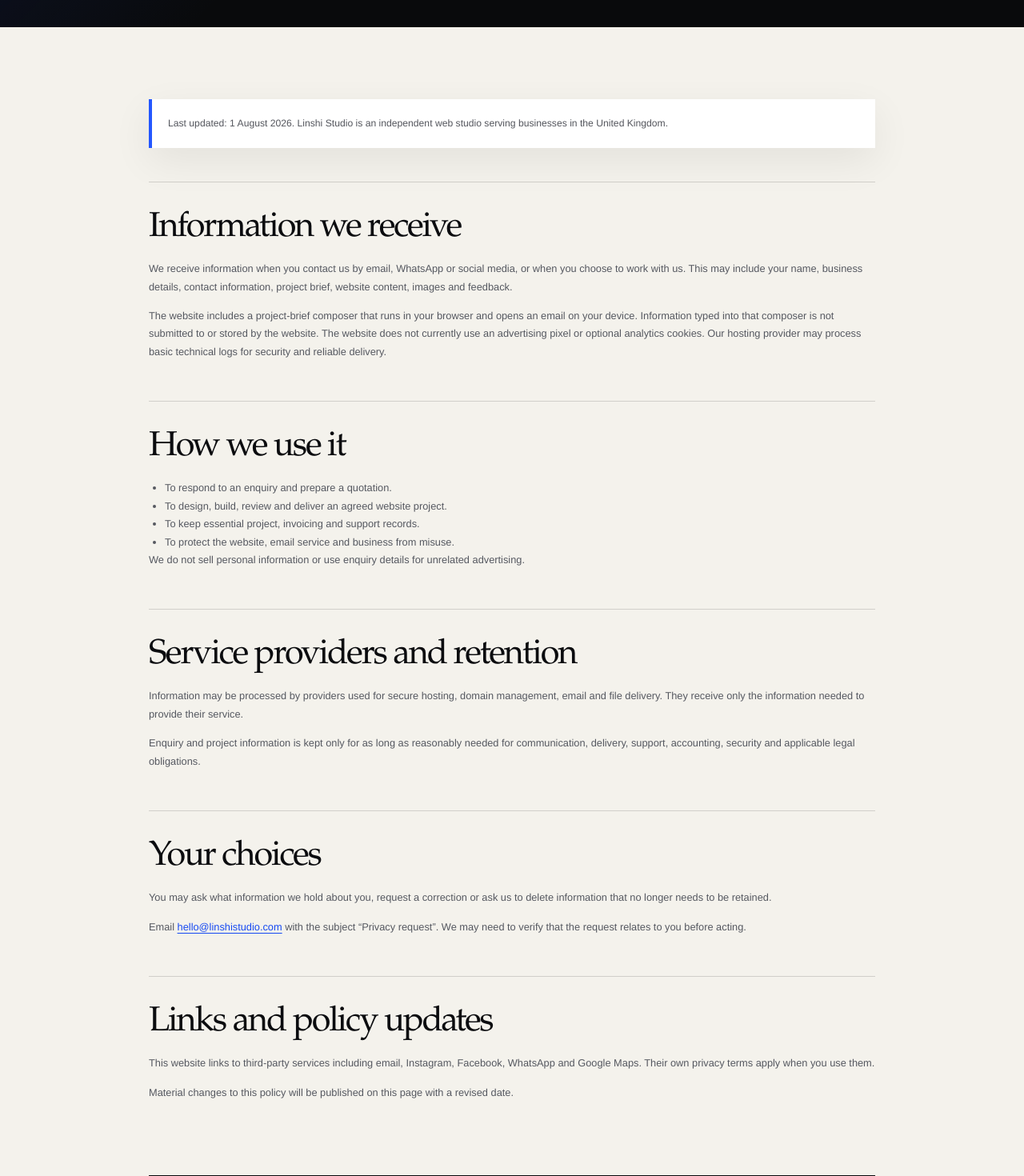
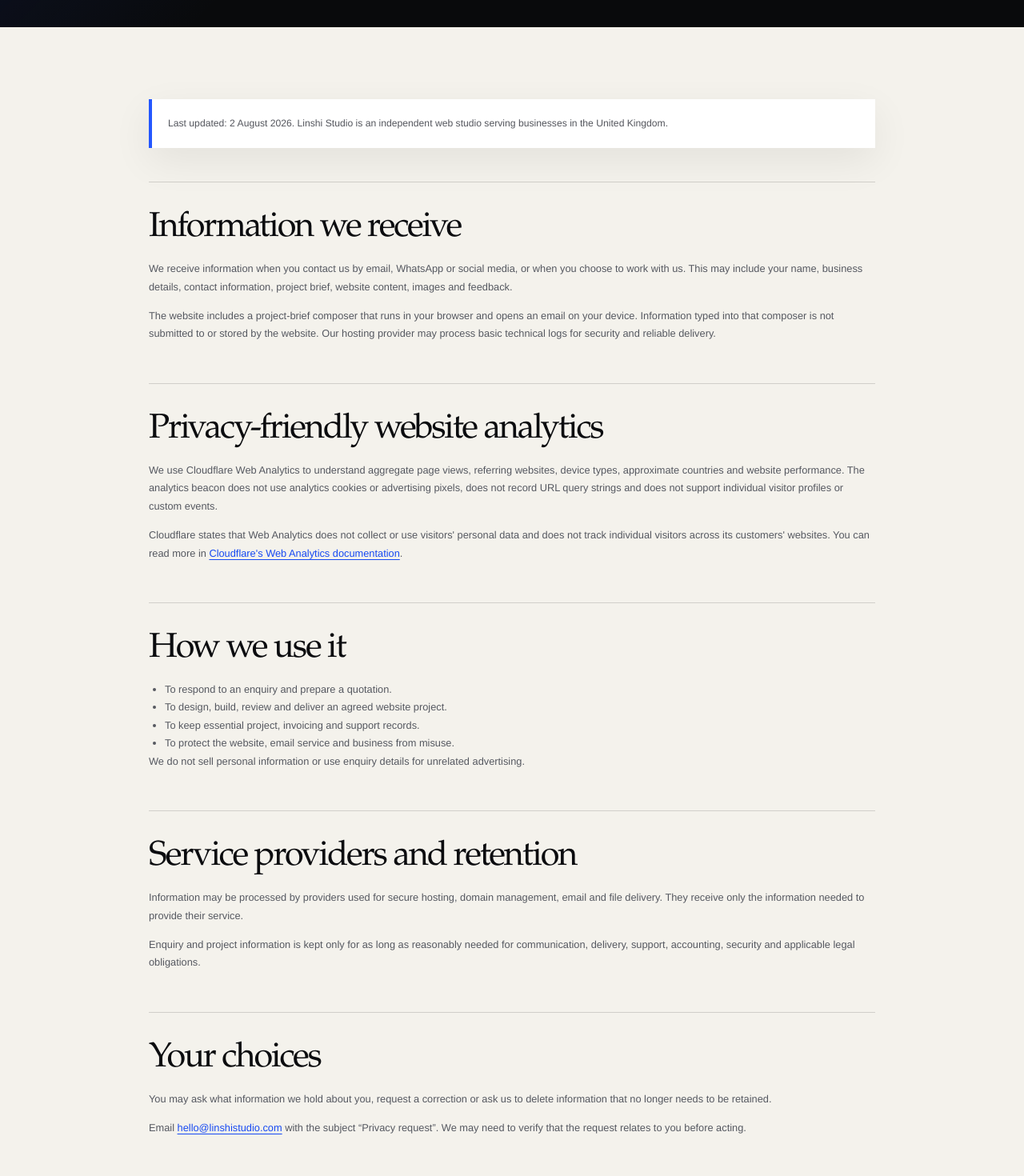
Before and after one commit to linshi156217-bot/linshi156217-bot.github.io, a Next.js app: page /privacy in a window 1280 px wide. Shown: the part 580-2050 px from the top of the page at 80% size. Built offline with nearby package versions, Linux system fonts and the light colour scheme.

Commit message:
Add privacy-friendly site analytics

```diff
--- a/app/layout.jsx
+++ b/app/layout.jsx
@@ -1,4 +1,7 @@
 import "./globals.css";
+import Script from "next/script";
+
+const cloudflareAnalyticsToken = "bfd3b6308f63424980ba769e9e3aaea1";
 
 export const metadata = {
   metadataBase: new URL("https://linshistudio.com"),
@@ -36,7 +39,16 @@ export const viewport = {
 export default function RootLayout({ children }) {
   return (
     <html lang="en-GB">
-      <body>{children}</body>
+      <body>
+        {children}
+        <Script
+          id="cloudflare-web-analytics"
+          type="module"
+          src="https://static.cloudflareinsights.com/beacon.min.js"
+          strategy="afterInteractive"
+          data-cf-beacon={JSON.stringify({ token: cloudflareAnalyticsToken })}
+        />
+      </body>
     </html>
   );
 }
--- a/app/privacy/page.jsx
+++ b/app/privacy/page.jsx
@@ -29,12 +29,18 @@ export default function PrivacyPage() {
       </section>
 
       <div className={styles.content}>
-        <p className={styles.notice}>Last updated: 1 August 2026. Linshi Studio is an independent web studio serving businesses in the United Kingdom.</p>
+        <p className={styles.notice}>Last updated: 2 August 2026. Linshi Studio is an independent web studio serving businesses in the United Kingdom.</p>
 
         <section className={styles.section}>
           <h2>Information we receive</h2>
           <p>We receive information when you contact us by email, WhatsApp or social media, or when you choose to work with us. This may include your name, business details, contact information, project brief, website content, images and feedback.</p>
-          <p>The website includes a project-brief composer that runs in your browser and opens an email on your device. Information typed into that composer is not submitted to or stored by the website. The website does not currently use an advertising pixel or optional analytics cookies. Our hosting provider may process basic technical logs for security and reliable delivery.</p>
+          <p>The website includes a project-brief composer that runs in your browser and opens an email on your device. Information typed into that composer is not submitted to or stored by the website. Our hosting provider may process basic technical logs for security and reliable delivery.</p>
+        </section>
+
+        <section className={styles.section}>
+          <h2>Privacy-friendly website analytics</h2>
+          <p>We use Cloudflare Web Analytics to understand aggregate page views, referring websites, device types, approximate countries and website performance. The analytics beacon does not use analytics cookies or advertising pixels, does not record URL query strings and does not support individual visitor profiles or custom events.</p>
+          <p>Cloudflare states that Web Analytics does not collect or use visitors&apos; personal data and does not track individual visitors across its customers&apos; websites. You can read more in <a href="https://developers.cloudflare.com/web-analytics/about/" target="_blank" rel="noreferrer">Cloudflare&apos;s Web Analytics documentation</a>.</p>
         </section>
 
         <section className={styles.section}>
@@ -62,7 +68,7 @@ export default function PrivacyPage() {
 
         <section className={styles.section}>
           <h2>Links and policy updates</h2>
-          <p>This website links to third-party services including email, Instagram, Facebook, WhatsApp and Google Maps. Their own privacy terms apply when you use them.</p>
+          <p>This website links to third-party services including email, Instagram, Facebook, WhatsApp, Google Maps and Cloudflare. Their own privacy terms apply when you use them.</p>
           <p>Material changes to this policy will be published on this page with a revised date.</p>
         </section>
 
--- a/app/work/work.module.css
+++ b/app/work/work.module.css
@@ -195,7 +195,7 @@
 .hero h1 {
   max-width: 1040px;
   margin: 18px 0 0;
-  font-size: clamp(3.65rem, 17vw, 10.7rem);
+  font-size: clamp(2.82rem, 14.5vw, 10.7rem);
   font-weight: 900;
   letter-spacing: -0.085em;
   line-height: 0.78;
```
